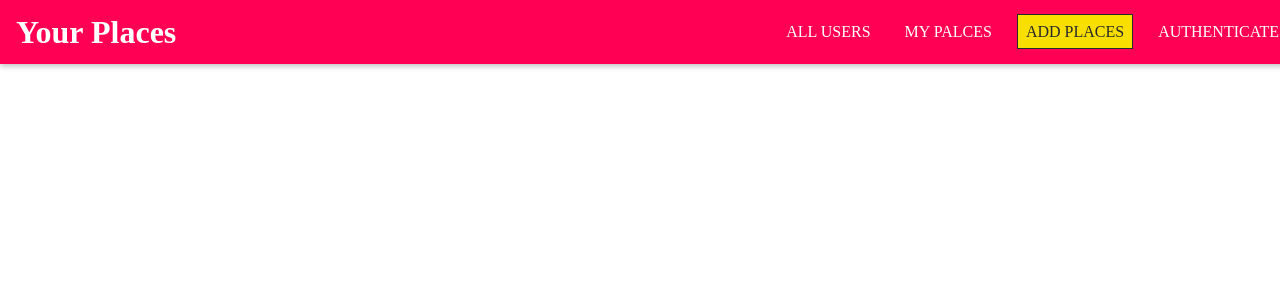
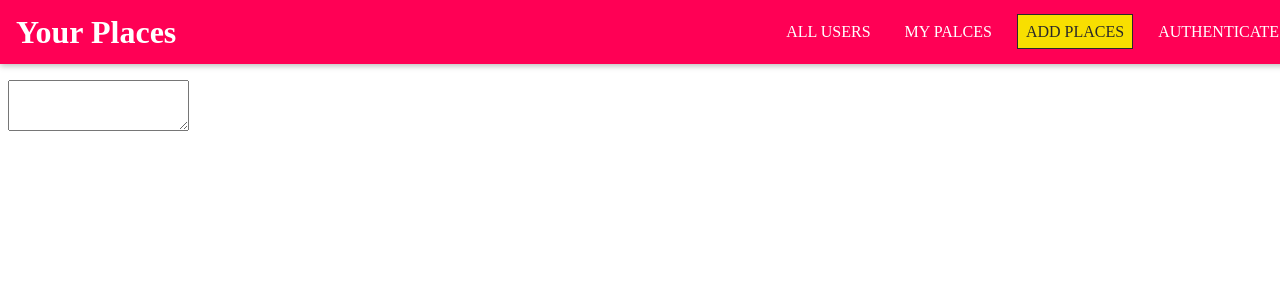
Before and after one commit to Qianwen-Pan/UrbanExplorer, a React (Create React App) app: page /new/places in a window 1280 px wide. Shown: the top 300 px of the page. Built offline with nearby package versions, Linux system fonts and the light colour scheme.

Commit message:
Update Input UI component

```diff
--- a/src/shared/components/Form/Input.js
+++ b/src/shared/components/Form/Input.js
@@ -1,6 +1,17 @@
 import React from "react";
 
 function Input(props) {
-
+  const element =
+    props.element === "input" ? (
+      <input type="text" id={props.id} placeholder={props.placeholder} />
+    ) : (
+      <textarea id={props.id} rows={props.rows || 3} />
+    );
+  return (
+    <div>
+      <label>{props.label}</label>
+      {element}
+    </div>
+  );
 }
 export default Input;
```
